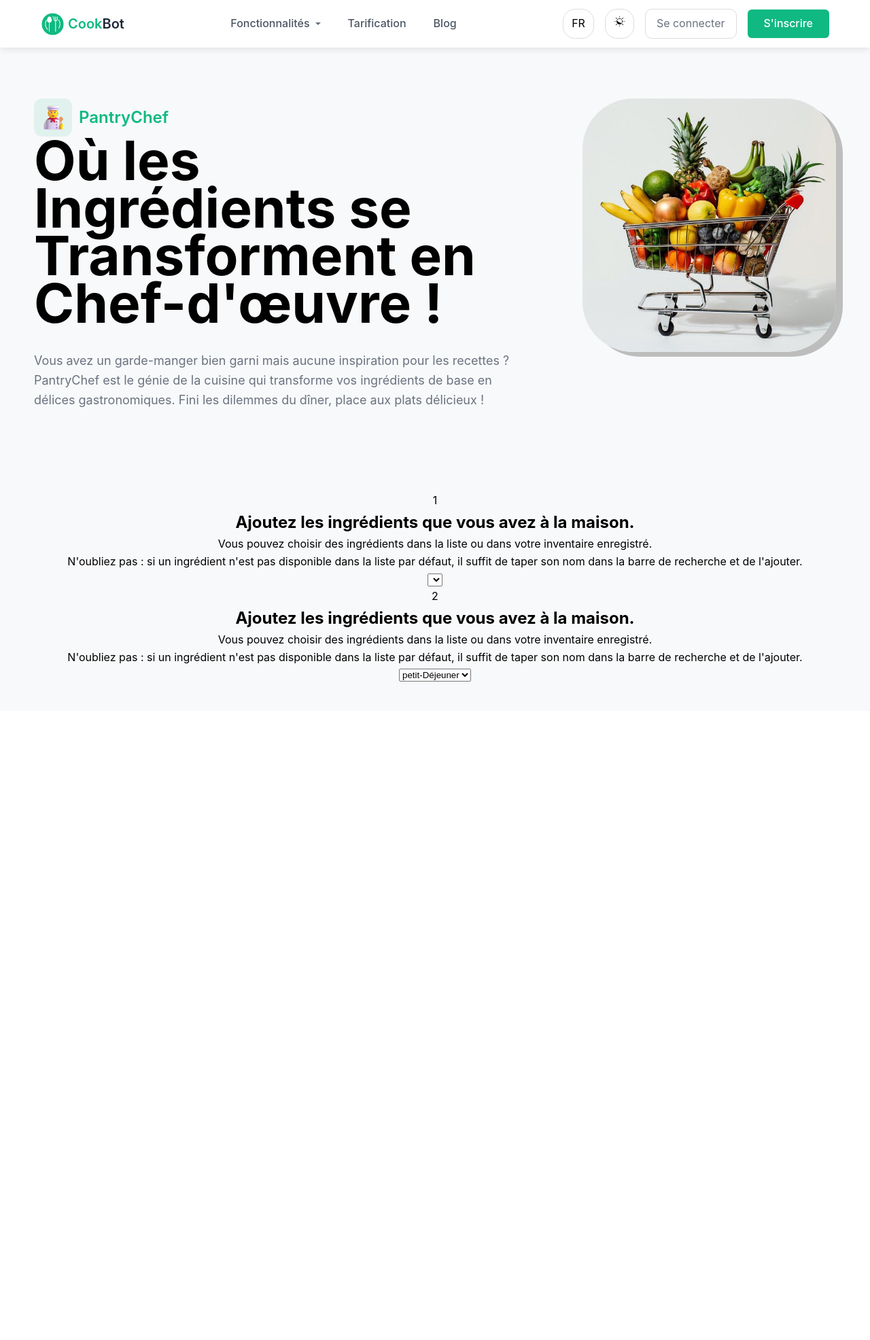
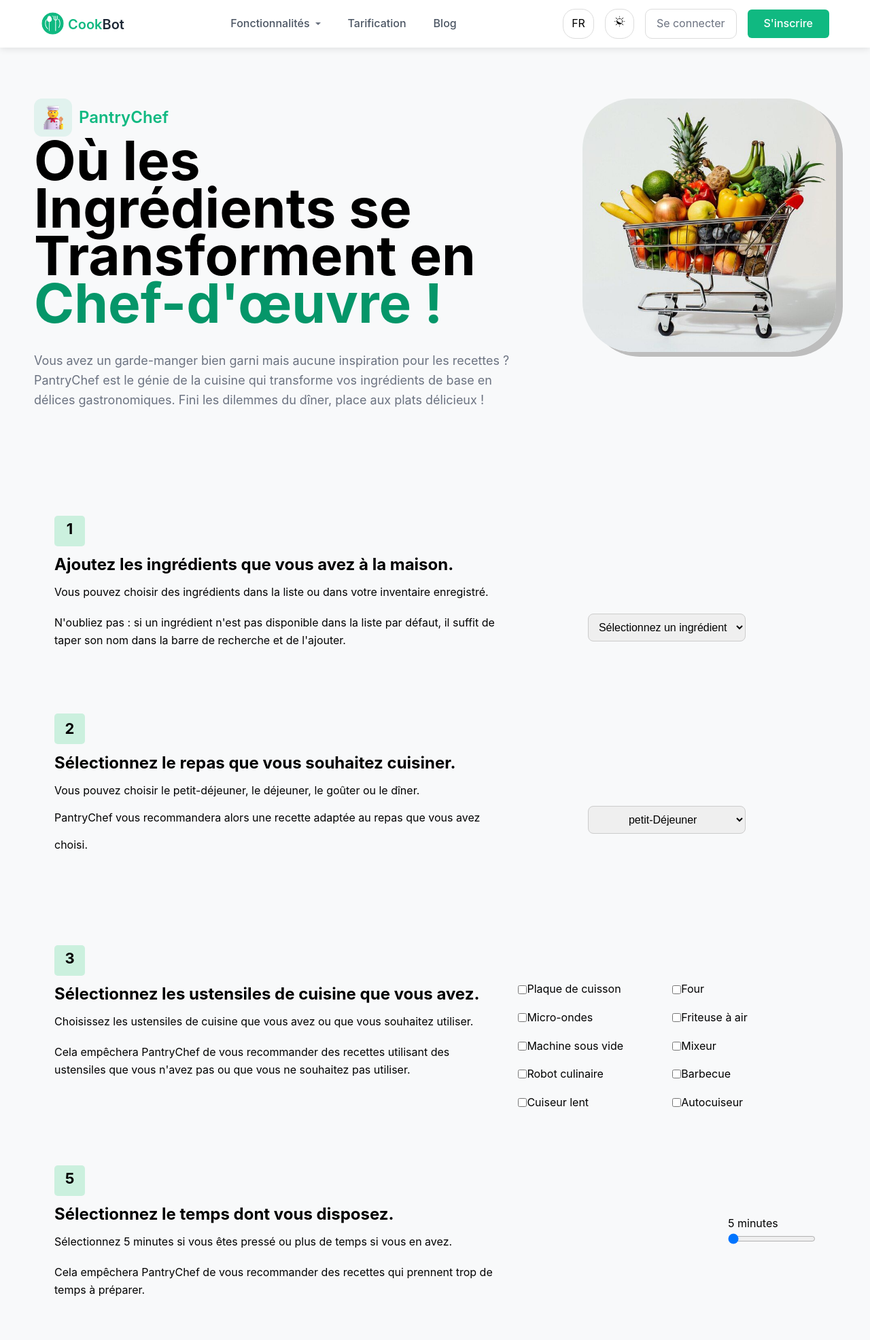
Before and after one commit to Emy2002-girl/cookbot, a PHP site: page /pantrychef.php in a window 1280 px wide. Shown: the whole page at 68% size. Before the commit the page ends 1003 px from the top, so only its background shows below. Run offline with PHP 8.4, Linux system fonts and the light colour scheme; lists and menus that the app fills with data are empty.

Commit message:
add files

```diff
--- a/homepage.php
+++ b/homepage.php
@@ -14,8 +14,8 @@
         <nav class="nav-container">
             <!-- Logo -->
             <div class="logo">
-                <div class="logo-icon"><img src="images/cutlery.png" alt="" width="35" height="35"></div>
-                <span class="logo-text"><span style="color:#10B981;">Cook</span>Bot</span>
+                <a href="homepage.php"><div class="logo-icon"><img src="images/cutlery.png" alt="" width="35" height="35"></div></a>
+                <a href="homepage.php" style="text-decoration:none"><span class="logo-text"><span style="color:#10B981;">Cook</span>Bot</span></a>
             </div>
             <!-- Navigation Menu -->
             <ul class="nav-menu">
--- a/pantrychef.css
+++ b/pantrychef.css
@@ -155,22 +155,6 @@
     font-weight: 500;
     font-size: 15px;
 }
-/* Responsive */
-@media (max-width: 768px) {
-    .nav-menu {
-        display: none;
-    }
-
-    .mobile-toggle {
-        display: flex;
-    }
-
-    .nav-container {
-        padding: 0 15px;
-    }
-}
-
-/* Content Area */
 .content {
     max-width: 1200px;
     margin: 40px auto;
@@ -245,3 +229,80 @@
     font-size: 18px;
     padding: 36px 0px;
 }
+.contain {
+    display: flex;
+    justify-content: space-between;
+    align-items: center;
+    gap: 26px;
+    margin: 40px 0;
+    padding: 20px;
+    text-align: left;
+  }
+  .etapes {
+    text-align: left;
+    width: 60%;
+  }
+  .ingredients {
+        display: flex;
+        justify-content: center;
+        align-items: flex-end;
+        height: 200px;
+        width: 40%;
+        margin-bottom: 26px
+      }
+  select {
+    width: 53%;
+    padding: 10px;
+    font-size: 16px;
+    border-radius: 8px;
+    border: 1px solid #ccc;
+    text-align: center
+  }
+  .case{
+    width: 45px;
+    height: 45px;
+    padding: 2px 0px;
+    background-color: #cbf0de;
+    text-align: center;
+    font-size: 22px;
+    border-radius: 5px;
+    font-weight: BOLD;
+  }
+  .ingedient{
+        width: 40%;
+        display: flex;
+        justify-content: center;
+        margin-top: 100px;
+  }
+/* Responsive */
+@media (max-width: 768px) {
+    .nav-menu {
+        display: none;
+    }
+
+    .mobile-toggle {
+        display: flex;
+    }
+
+    .nav-container {
+        padding: 0 15px;
+    }
+}
+.tools-grid {
+        display: grid;
+        grid-template-columns: repeat(2, minmax(126px, 1fr));
+        gap: 16px;
+        justify-content: center;
+        margin-top: 100px;
+        width: 40%;
+}
+.tool-item {
+    display: flex;
+    align-items: center;
+    gap: 8px;
+}
+
+.checkbox-container {
+    display: flex;
+    align-items: center;
+}
--- a/pantrychef.php
+++ b/pantrychef.php
@@ -11,8 +11,8 @@
         <nav class="nav-container">
             <!-- Logo -->
             <div class="logo">
-                <div class="logo-icon"><img src="images/cutlery.png" alt="" width="35" height="35"></div>
-                <span class="logo-text"><span style="color:#10B981;">Cook</span>Bot</span>
+                <a href="homepage.php"><div class="logo-icon"><img src="images/cutlery.png" alt="" width="35" height="35"></div></a>
+                <a href="homepage.php" style="text-decoration:none"><span class="logo-text"><span style="color:#10B981;">Cook</span>Bot</span></a>
             </div>
             <!-- Navigation Menu -->
             <ul class="nav-menu">
@@ -70,7 +70,7 @@
                 <img src="images/Overlay (1).png" style="width:20px,height:20px">
                 <h2>PantryChef</h2></div>
                 <p class="desc">
-                Où les Ingrédients se Transforment en<span> Chef-d'œuvre !</span>
+                Où les Ingrédients se Transforment en<span style="color:#059669"> Chef-d'œuvre !</span>
                 </p>
                 <p class="desc1">
                 Vous avez un garde-manger bien garni mais aucune inspiration pour les recettes ?
@@ -82,27 +82,30 @@
         </div>
     </section>
     <section class="content">
-        <div class="container2">
+    <div class="contain">
   <div class="etapes">
     <div class="case">1</div>
-            <h2>Ajoutez les ingrédients que vous avez à la maison.</h2>
-            <p>Vous pouvez choisir des ingrédients dans la liste ou dans votre inventaire enregistré.</p>
-            <p>N'oubliez pas : si un ingrédient n'est pas disponible dans la liste par défaut, il suffit de taper son
+    <h2 style="padding-top: 8px;">Ajoutez les ingrédients que vous avez à la maison.</h2>
+    <p style="padding-top: 8px;">Vous pouvez choisir des ingrédients dans la liste ou dans votre inventaire enregistré.</p>
+    <p style="padding-top: 20px;">N'oubliez pas : si un ingrédient n'est pas disponible dans la liste par défaut, il suffit de taper son
     nom dans la barre de recherche et de l'ajouter.</p>
   </div>
-            <div class="ingedients">
-                <select name="ingedient" id=""></select>
+  <div class="ingredients">
+    <select name="ingredient" id="ingredient-select">
+      <option value="">Sélectionnez un ingrédient</option>
+      <option value="tomate">Tomate</option>
+      <option value="oeuf">Œuf</option>
+    </select>
   </div>
 </div>
-        <div class="container2">
-        <div class="etapes">
+        <div class="contain">
+        <div class="etapes" style="line-height:40px">
             <div class="case">2</div>
-            <h2>Ajoutez les ingrédients que vous avez à la maison.</h2>
-            <p>Vous pouvez choisir des ingrédients dans la liste ou dans votre inventaire enregistré.</p>
-            <p>N'oubliez pas : si un ingrédient n'est pas disponible dans la liste par défaut, il suffit de taper son
-            nom dans la barre de recherche et de l'ajouter.</p>
+            <h2 style="padding-top: 8px;">Sélectionnez le repas que vous souhaitez cuisiner.</h2>
+            <p>Vous pouvez choisir le petit-déjeuner, le déjeuner, le goûter ou le dîner.</p>
+            <p>PantryChef vous recommandera alors une recette adaptée au repas que vous avez choisi.</p>
             </div>
-            <div class="ingedients">
+            <div class="ingedient">
                 <select name="repas" id="">
                     <option value="pdéjeuner">petit-Déjeuner</option>
                     <option value="dejeuner">Déjeuner</option>
@@ -111,7 +114,108 @@
                 </select>
             </div>
         </div>
+        <div class="contain">
+        <!-- Section 3: Sélection des ustensiles -->
+           <div class="etapes">
+          <div class="case">3</div>
+                <h2 style="padding-top: 8px;">Sélectionnez les ustensiles de cuisine que vous avez.</h2>
+                <p style="padding-top: 8px;">Choisissez les ustensiles de cuisine que vous avez ou que vous souhaitez utiliser.</p>
+    <p style="padding-top: 20px;">Cela empêchera PantryChef de vous recommander des recettes utilisant des ustensiles que vous
+    n'avez pas ou que vous ne souhaitez pas utiliser.</p>
+        </div>
+
+    <div class="tools-grid">
+                <div class="tool-item">
+                    <label class="checkbox-container">
+                        <input type="checkbox" id="cooktop" name="tools" value="cooktop">
+                        Plaque de cuisson
+                    </label>
+                </div>
+                <div class="tool-item">
+                    <label class="checkbox-container">
+                        <input type="checkbox" id="oven" name="tools" value="oven">
+                        Four
+                    </label>
+                </div>
+
+                <div class="tool-item">
+                    <label class="checkbox-container">
+                        <input type="checkbox" id="microwave" name="tools" value="microwave">
+                        Micro-ondes
+                    </label>
+                </div>
+
+                <div class="tool-item">
+                    <label class="checkbox-container">
+                        <input type="checkbox" id="airfryer" name="tools" value="airfryer">
+                        Friteuse à air
+                    </label>
+                </div>
+
+                <div class="tool-item">
+                    <label class="checkbox-container">
+                        <input type="checkbox" id="sousvide" name="tools" value="sousvide">
+                        Machine sous vide
+                    </label>
+                </div>
+
+                <div class="tool-item">
+                    <label class="checkbox-container">
+                        <input type="checkbox" id="blender" name="tools" value="blender">
+                        Mixeur
+                    </label>
+                </div>
+
+                <div class="tool-item">
+                    <label class="checkbox-container">
+                        <input type="checkbox" id="foodprocessor" name="tools" value="foodprocessor">
+                        Robot culinaire
+                    </label>
+                </div>
+
+                <div class="tool-item">
+                    <label class="checkbox-container">
+                        <input type="checkbox" id="bbq" name="tools" value="bbq">
+                        Barbecue
+                    </label>
+                </div>
+
+                <div class="tool-item">
+                    <label class="checkbox-container">
+                        <input type="checkbox" id="slowcooker" name="tools" value="slowcooker">
+                        Cuiseur lent
+                    </label>
+                </div>
+
+                <div class="tool-item">
+                    <label class="checkbox-container">
+                        <input type="checkbox" id="pressurecooker" name="tools" value="pressurecooker">
+                        Autocuiseur
+                    </label>
+                </div>
+            </div>
+        </div>
+        </div>
+        <div class="contain">
+        <!-- Section 3: Sélection des ustensiles -->
+           <div class="etapes">
+          <div class="case">5</div>
+                <h2 style="padding-top: 8px;">Sélectionnez le temps dont vous disposez.</h2>
+                <p style="padding-top: 8px;">Sélectionnez 5 minutes si vous êtes pressé ou plus de temps si vous en avez.</p>
+    <p style="padding-top: 20px;">Cela empêchera PantryChef de vous recommander des recettes qui prennent trop de temps à
+    préparer.</p>
+        </div>
+        <div class="time-selector">
+                <div class="time-display">
+                    <span id="timeValue">5</span> minutes
+                </div>
+                <div class="slider-container">
+                    <div class="slider-progress" id="sliderProgress"></div>
+                    <input type="range" id="timeSlider" min="5" max="60" value="5" step="5" class="slider">
+                </div>
+            </div>
         </div>
     </section>
+    <script src="scriptt.js"></script>
 </body>
 </html>
```
Also changed, not shown: scriptt.js (added, +187 -0 lines). Lines whose indentation alone changed are shown as unchanged.
